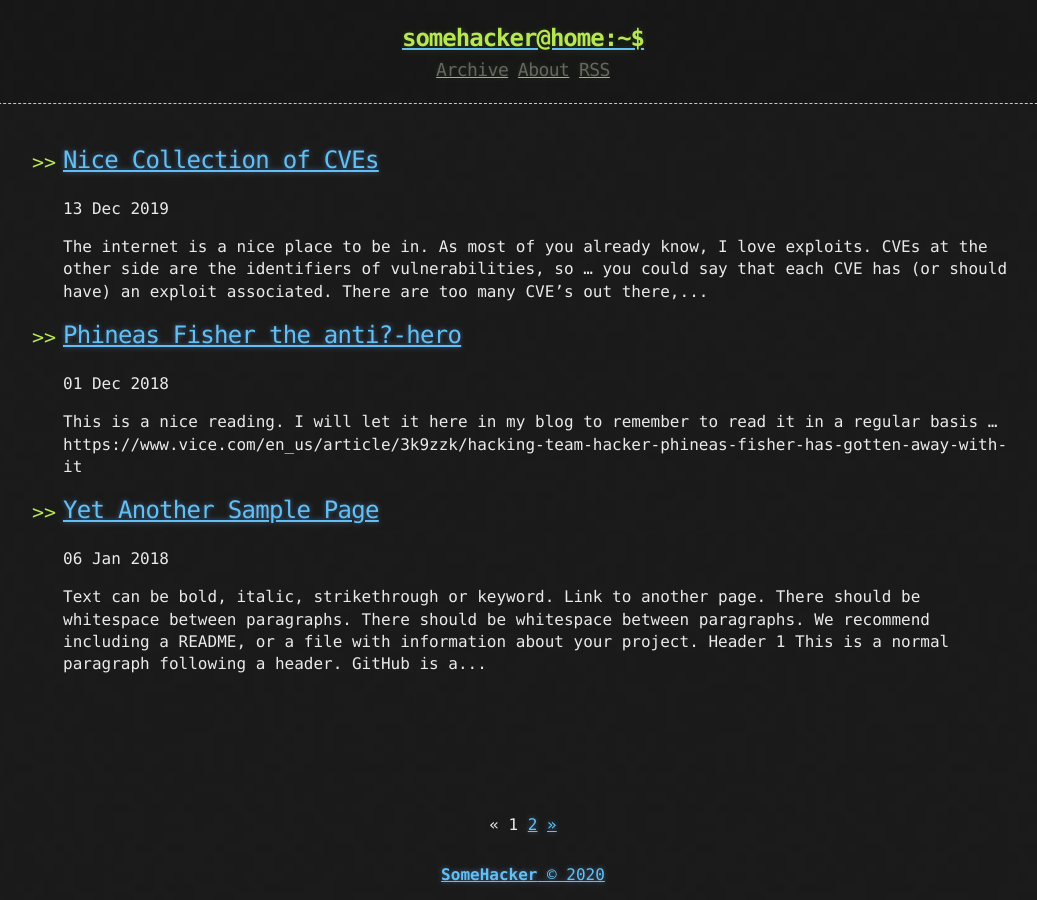
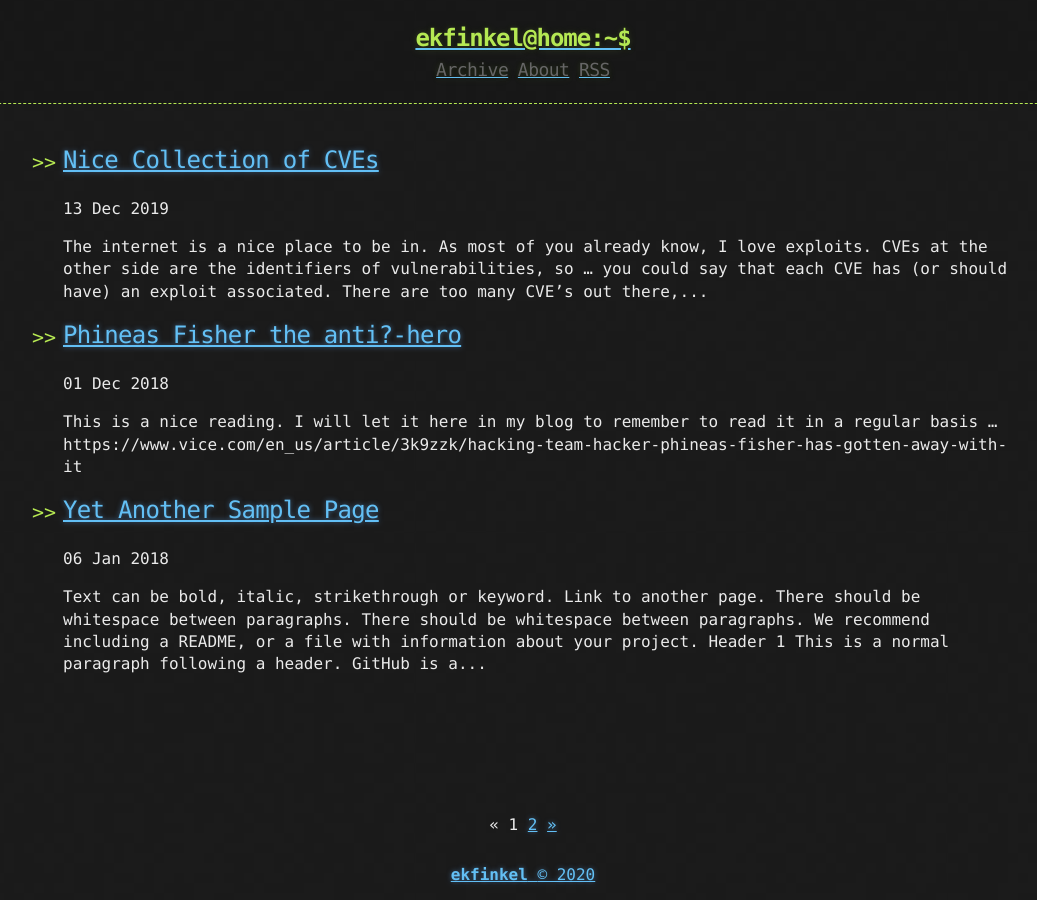
Before and after one commit to ekfinkel/ekfinkel.github.io, a Jekyll site: the page built from index.html, in a window 1280 px wide. Shown: the whole page, without its empty margins (117-1154 px from the left). Built offline with Jekyll 4.4.1, drawn with Linux system fonts in a browser that asks for light colours; the list of posts is cut into pages by our own code.

Commit message:
Issues with jekyll

```diff
--- a/_config.yml
+++ b/_config.yml
@@ -1,7 +1,7 @@
-title: Hacker-Blog
-description: "A Jekyll Blog Theme For Hackers"
+title: ekfinkel's blog
+description: "me going public"
 author:
-  name: "SomeHacker"
+  name: "ekinkel"
   email: "someone@somewebsite.somedomain"
   url: "https://ashishchaudhary.in/hacker-blog"
 
@@ -28,5 +28,5 @@ plugins:
   - jekyll-sitemap
 
 # Custom variables
-owner : "SomeHacker"
-year : "2020"
+owner : "ekfinkel"
+year : "2019"
```
